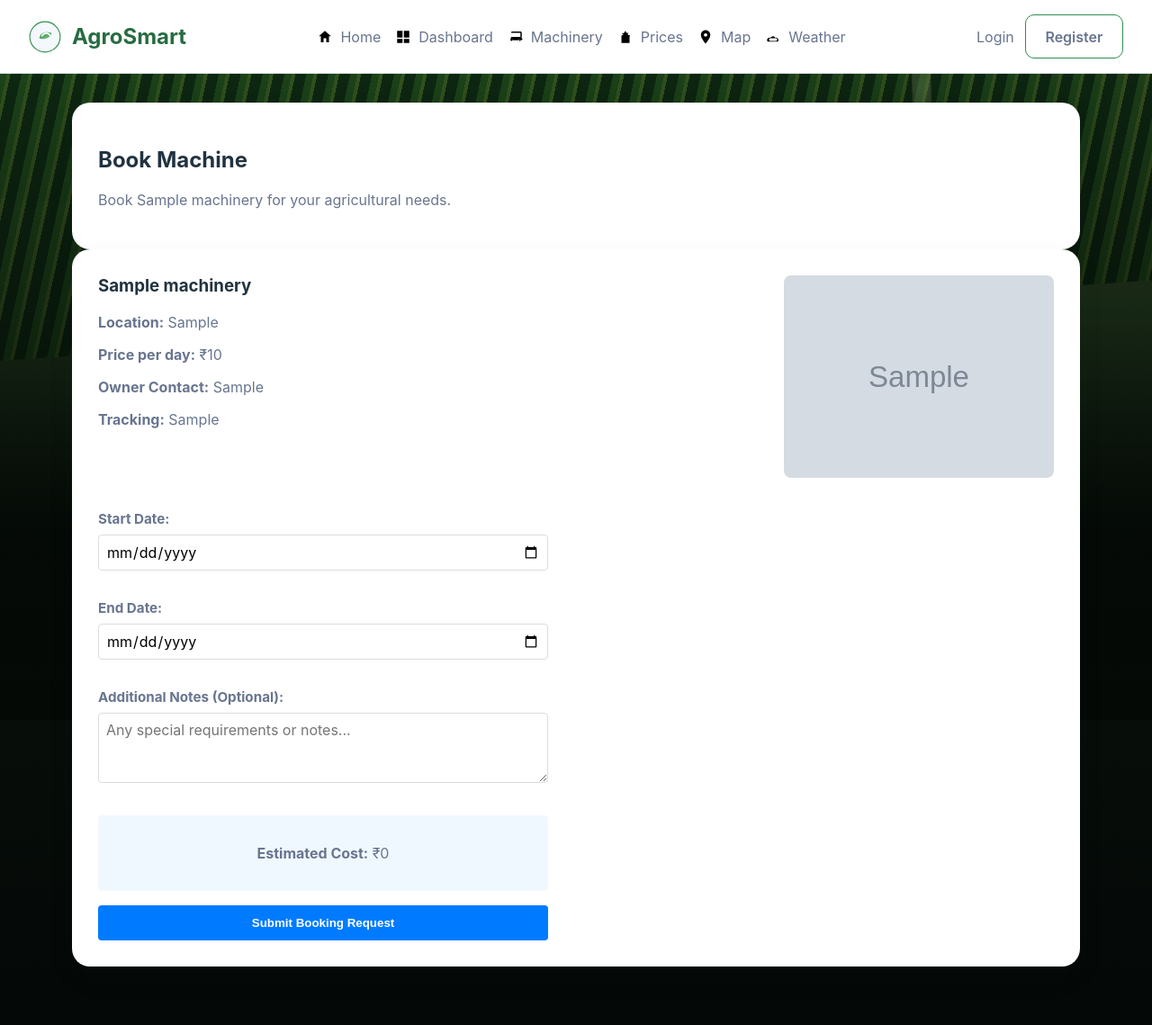
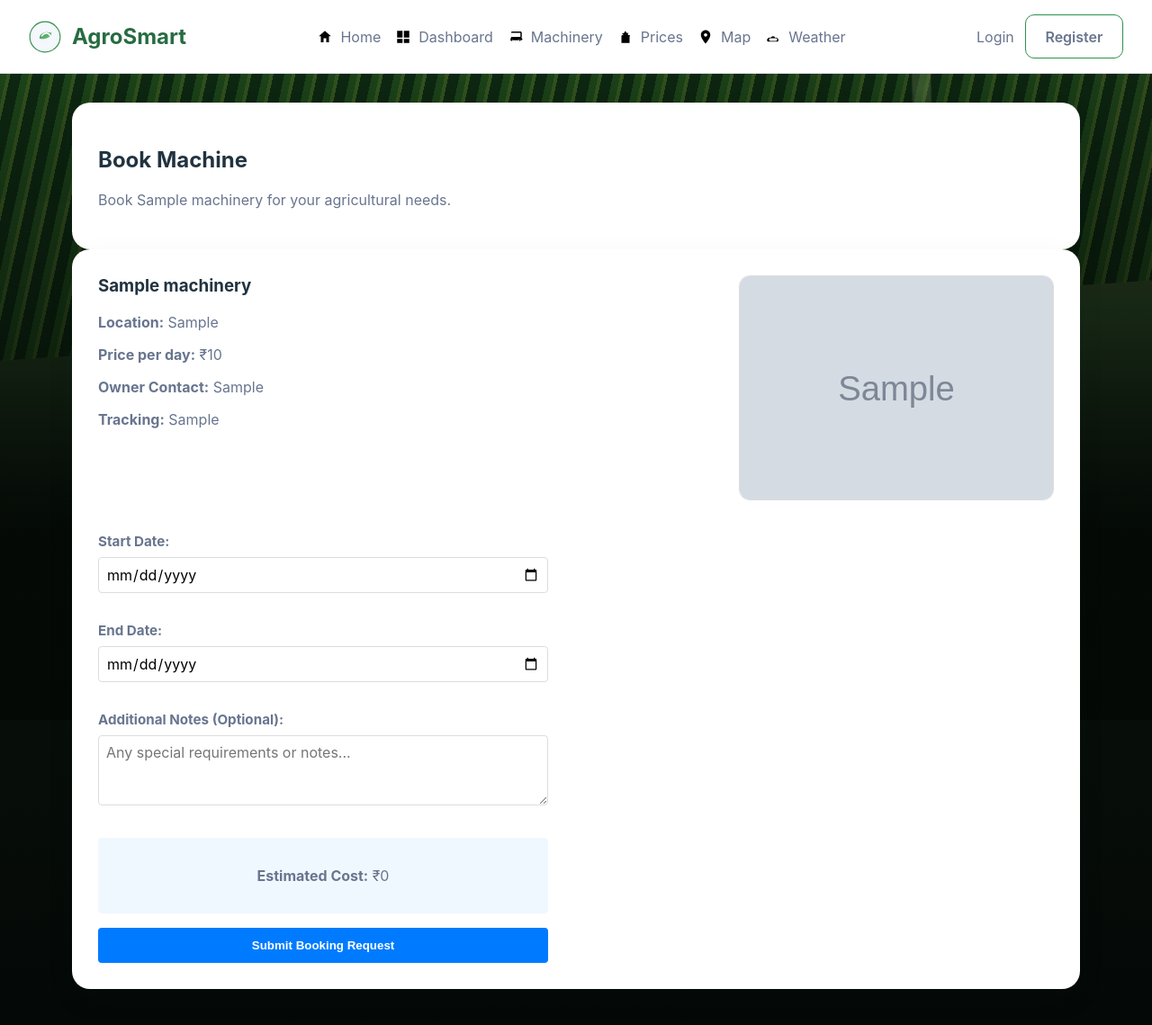
Before and after one commit to lekhangowdamu-max/agrosmart, a Flask app: page /machinery/1 in a window 1280 px wide. Shown: the top 1139 px of the page at 90% size. Run offline with Flask 3, Linux system fonts and the light colour scheme; tables that the repository leaves empty hold one stand-in row (values such as "Sample post"); grey boxes marked "Sample" are stand-in pictures.

Commit message:
Added machinery images

```diff
--- a/templates/book_machine.html
+++ b/templates/book_machine.html
@@ -19,11 +19,17 @@
                 <p><strong>Tracking:</strong> {{ machine.tracking_location }}</p>
             {% endif %}
         </div>
-        {% if machine.image_url %}
-            <div class="machine-image-large">
-                <img src="/static/{{ machine.image_url }}" alt="{{ machine.name }}">
-            </div>
-        {% endif %}
+        <div class="machine-image-large">
+    {% if machine.image_url %}
+        <img src="{{ url_for('static', filename=machine.image_url) }}"
+             alt="{{ machine.name }}"
+             class="booking-machine-image">
+    {% else %}
+        <img src="https://via.placeholder.com/400x300?text=No+Machine+Image"
+             alt="No image"
+             class="booking-machine-image">
+    {% endif %}
+</div>
     </div>
 
     <form method="POST" class="booking-form">
@@ -91,12 +97,17 @@ document.addEventListener('DOMContentLoaded', function() {
     flex: 1;
 }
 
-.machine-image-large img {
-    max-width: 300px;
-    height: auto;
-    border-radius: 8px;
+.machine-image-large {
+    width: 350px;
 }
 
+.booking-machine-image {
+    width: 100%;
+    height: 250px;
+    object-fit: cover;
+    border-radius: 12px;
+    border: 1px solid #ddd;
+}
 .booking-form {
     max-width: 500px;
 }
```
